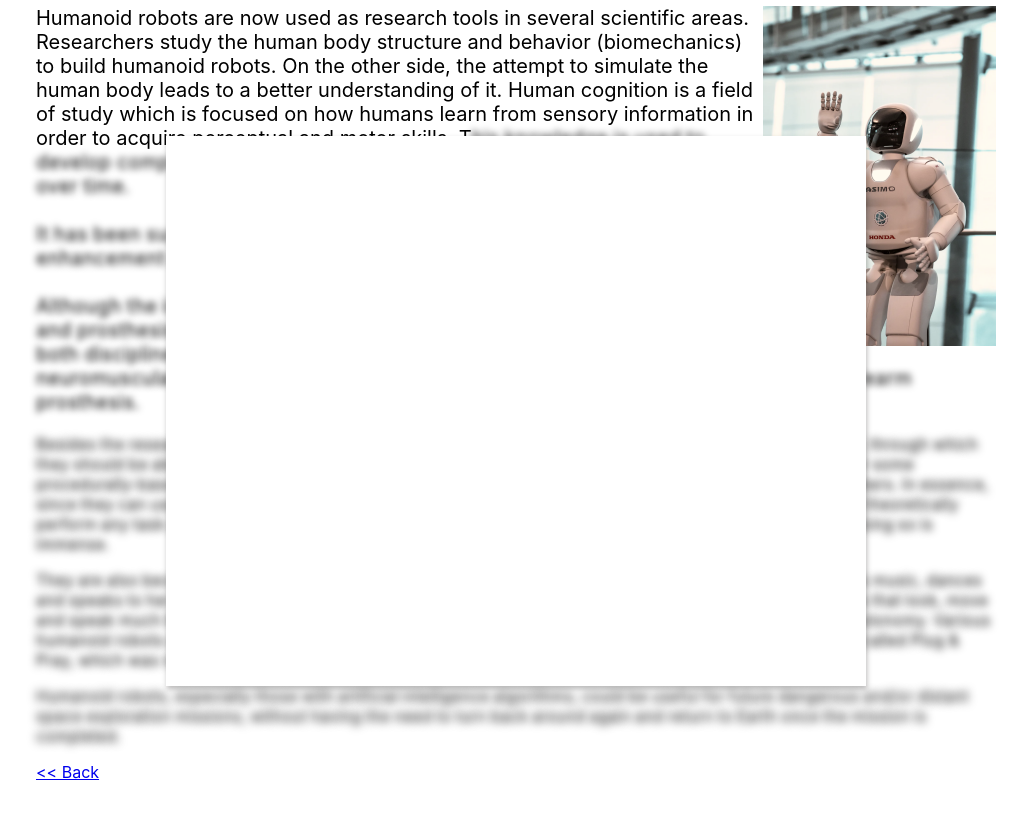
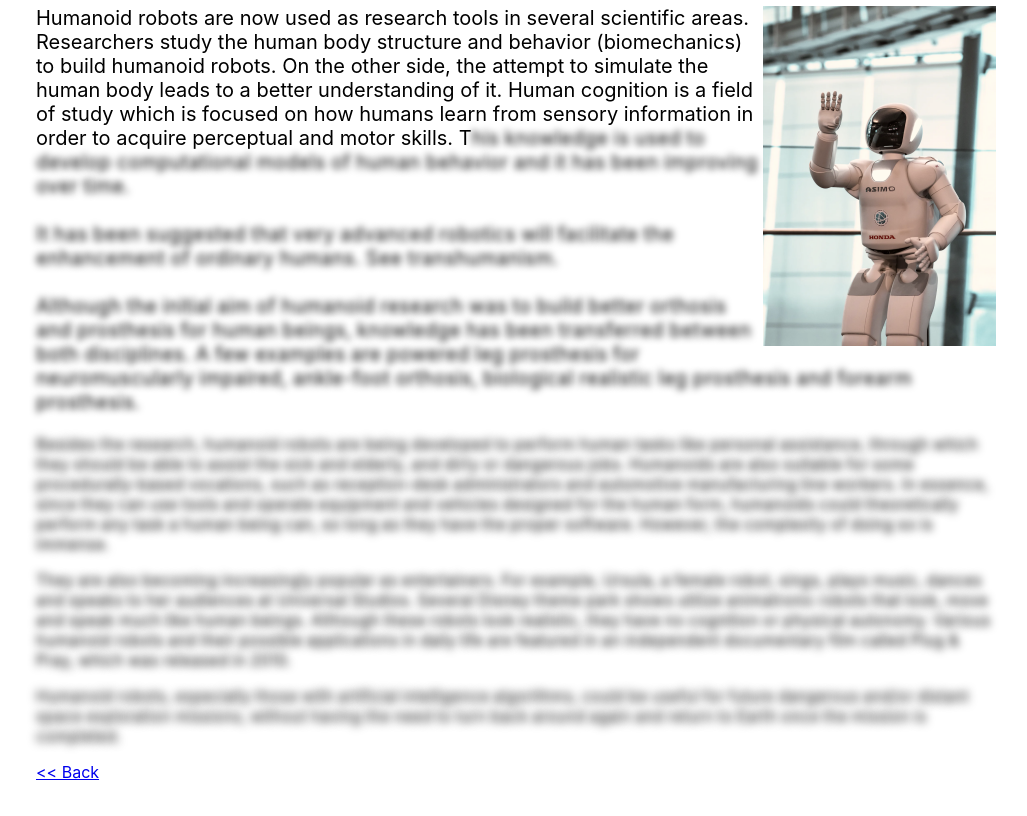
Before and after one commit to tsbmediaventure/demo_blog, a React (Create React App) app: page /article in a window 1280 px wide. Shown: the part 860-1676 px from the top of the page, without its empty margins (124-1151 px from the left). Built offline with nearby package versions, Linux system fonts and the light colour scheme.

Commit message:
update paywall styles

```diff
--- a/src/view/Demo_Blog/article.module.scss
+++ b/src/view/Demo_Blog/article.module.scss
@@ -49,14 +49,14 @@
 .overlay {
   position: absolute;
   top: 130px;
-  text-align: center;
+  // text-align: center;
   width: 100%;
   max-width: 700px;
-  height: 550px;
-  margin: auto;
-  box-shadow: 1px 3px 5px 0 rgba(51, 49, 49, 0.33);
-  z-index: 1000;
-  background-color: #fff;
+  // height: 550px;
+  // margin: auto;
+  // box-shadow: 1px 3px 5px 0 rgba(51, 49, 49, 0.33);
+  // z-index: 1000;
+  // background-color: #fff;
 }
 
 .flex {
```
Also changed, not shown: 1 other file (tests, documents, lock files or other folders).
